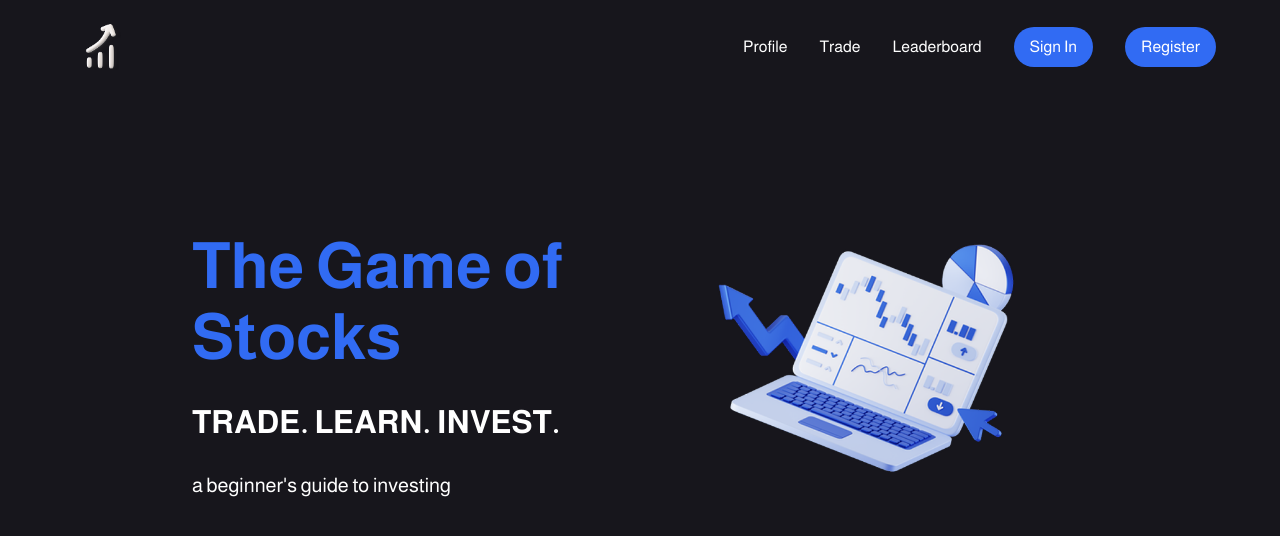
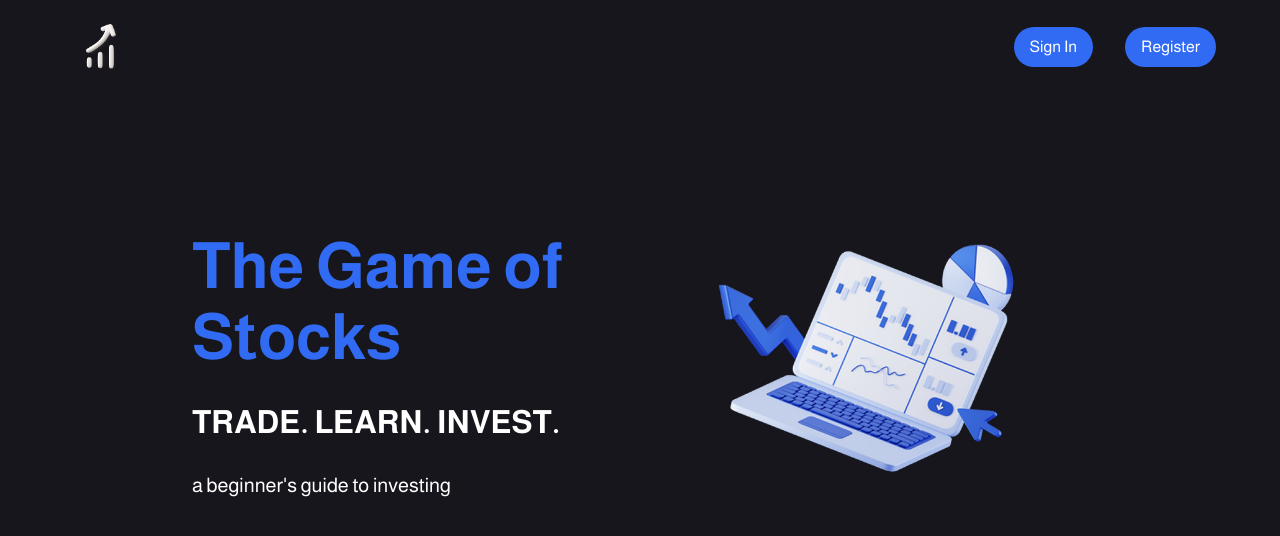
Before and after one commit to jennydang61/seng513-202501-group-24, a React (Vite) app in the folder gos_frontend/: page / in a window 1280 px wide. Shown: the top 536 px of the page. Built offline with nearby package versions, Linux system fonts and the light colour scheme.

Commit message:
update nav bar

```diff
--- a/gos_frontend/src/components/ui/Navbar.tsx
+++ b/gos_frontend/src/components/ui/Navbar.tsx
@@ -35,15 +35,6 @@ const NavBar = () => {
       <nav className={`navBar ${menuOpen ? 'open' : ''}`}>
         <ul className="navList">
             <li className="navItem">
-                <Link to="/user/profile">Profile</Link>
-            </li>
-            <li className="navItem">
-                <Link to="/user/trade">Trade</Link>
-            </li>
-            <li className="navItem">
-                <Link to="/user/leaderboard">Leaderboard</Link>
-            </li>
-            <li className="navItem">
                 <Link to="/login" className="authButton">Sign In</Link>
             </li>
             <li className="navItem">
```
